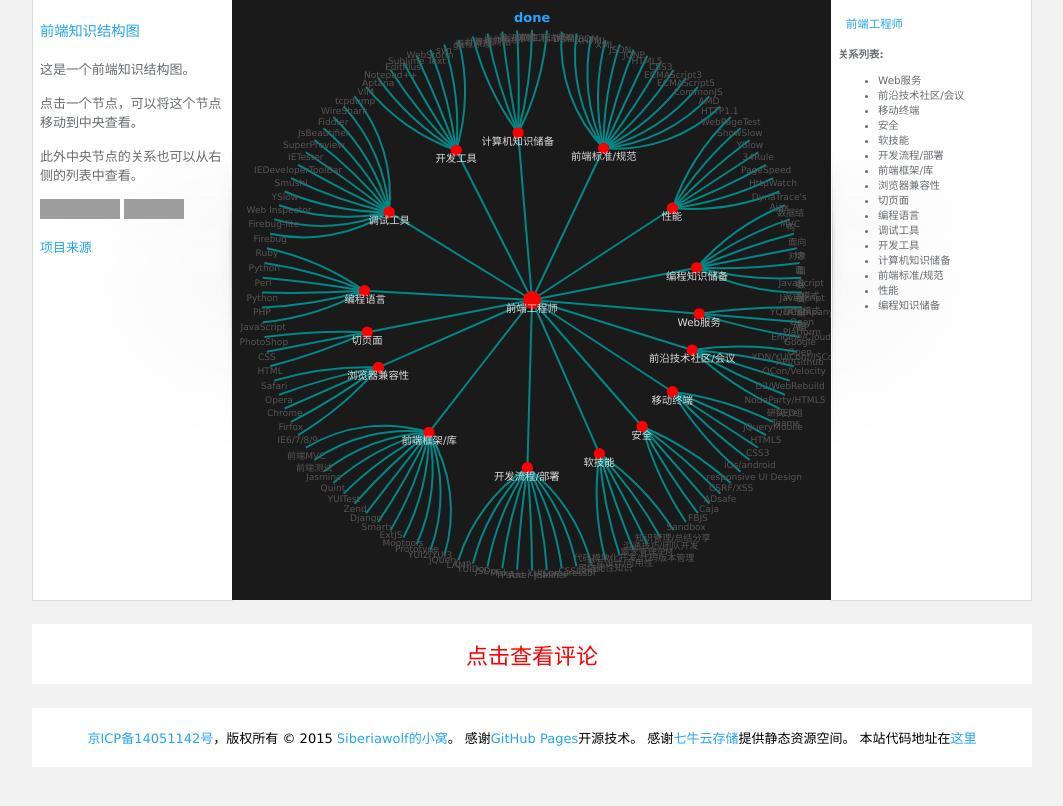
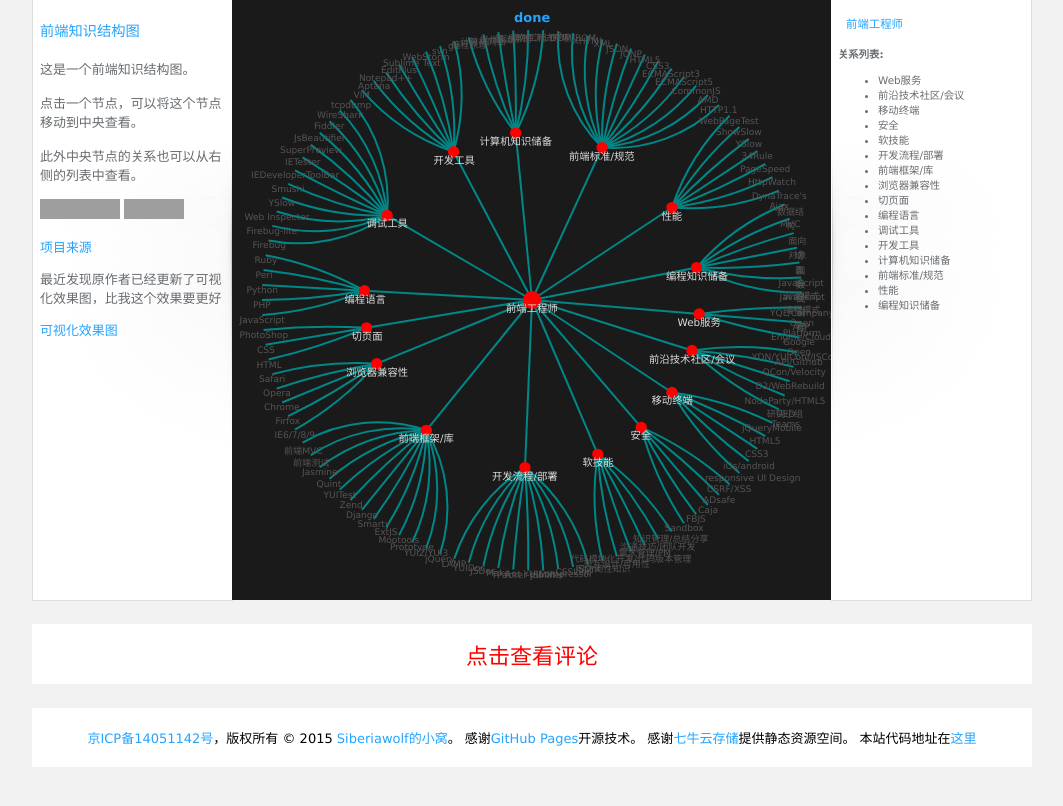
Before and after one commit to siberiawolf/siberiawolf.github.io, a Jekyll site: the page frontend_knowledge/index.html, which Jekyll copies as it is, in a window 1280 px wide. Shown: the top 806 px of the page, without its empty margins (108-1171 px from the left). Built offline with Jekyll 4.4.1, drawn with Linux system fonts in a browser that asks for light colours; nearby versions of some CDN libraries; Markdown is read by kramdown in place of the engine named in the settings; comment, search, counter and statistics services are not loaded; grey boxes are pictures that could not be loaded.

Commit message:
修改可视化效果图bug

```diff
--- a/frontend_knowledge/index.html
+++ b/frontend_knowledge/index.html
@@ -22,6 +22,8 @@
 		        <iframe src="http://ghbtns.com/github-btn.html?user=siberiawolf&repo=siberiawolf.github.io&type=watch" allowtransparency="true" frameborder="0" scrolling="0" width="80" height="20"></iframe>
                 <iframe src="http://ghbtns.com/github-btn.html?user=siberiawolf&repo=siberiawolf.github.io&type=fork" allowtransparency="true" frameborder="0" scrolling="0" width="60" height="20"></iframe><br /><br />
 		        <a href="https://github.com/JacksonTian/fks" target="_blank">项目来源</a>
+		        <p>最近发现原作者已经更新了可视化效果图，比我这个效果要更好</p>
+		        <a href="http://html5ify.com/fks/fks_chart/">可视化效果图</a>
 		    </div>
 		    <div id="id-list"></div>
 		</div>
--- a/frontend_knowledge/js/data.json
+++ b/frontend_knowledge/js/data.json
@@ -233,9 +233,6 @@
             "name": "Perl"
         },{
             "id": "010_05",
-            "name": "Python"
-        },{
-            "id": "010_06",
             "name": "Ruby"
         }]
     },
```
